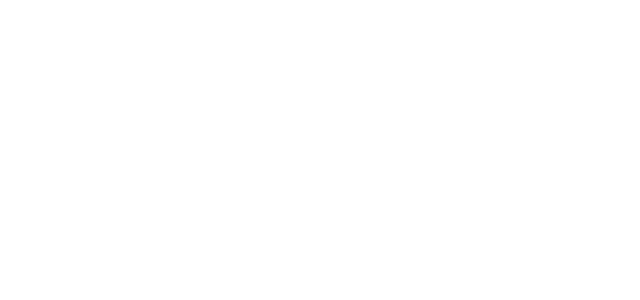
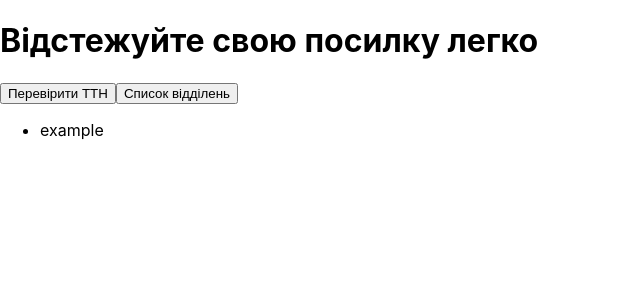
Before and after one commit to Andrii-Pershko/frontend_SAME, a React (Create React App) app: page /frontend_SAME/departaments in a window 1280 px wide. Before the commit this address had no page. Shown: the top 300 px of the page, without its empty margins (0-640 px from the left). Built offline with nearby package versions, Linux system fonts and the light colour scheme.

Commit message:
complete html path

```diff
--- a/src/components/App.jsx
+++ b/src/components/App.jsx
@@ -1,13 +1,14 @@
 import { Route, Routes } from 'react-router-dom';
 import SharedLayout from './SharedLayout';
 import Home from 'page/Home';
+import { DepartmentList } from 'page/DepartmentList/DepartmentList';
 
 export const App = () => {
   return (
     <Routes>
       <Route path="/" Component={SharedLayout}>
         <Route index Component={Home}></Route>
-        <Route></Route>
+        <Route path="/departaments" Component={DepartmentList}></Route>
       </Route>
     </Routes>
   );
--- /dev/null
+++ b/src/components/Container/Container.js
@@ -0,0 +1,5 @@
+const Container = ({ children }) => {
+  return <div>{children}</div>;
+};
+
+export default Container;
--- /dev/null
+++ b/src/components/Container/index.js
@@ -0,0 +1 @@
+export { default } from './Container';
--- a/src/components/HistoryBlock/HistoryBlock.js
+++ b/src/components/HistoryBlock/HistoryBlock.js
@@ -1,5 +1,5 @@
 const HistoryBlock = () => {
-  return <div>History block</div>;
+  return <aside>Історія</aside>;
 };
 
-export { HistoryBlock };
+export default HistoryBlock;
--- a/src/components/InformationBlock/InformationBlock.js
+++ b/src/components/InformationBlock/InformationBlock.js
@@ -1,5 +1,5 @@
-const InformationBlock = () => {
-  return <div>Info block</div>;
+const InformationBlock = ({ children }) => {
+  return <div>{children}</div>;
 };
 
-export { InformationBlock };
+export default InformationBlock;
--- a/src/components/InputTTN/InputTTN.js
+++ b/src/components/InputTTN/InputTTN.js
@@ -1,9 +1,5 @@
 const InputTTN = () => {
-  return (
-    <form>
-      <input></input>
-    </form>
-  );
+  return <input></input>;
 };
 
-export {InputTTN}
+export { InputTTN };
--- a/src/components/NavigateBtn/NavigateBtn.js
+++ b/src/components/NavigateBtn/NavigateBtn.js
@@ -1,5 +1,12 @@
-const NavigateBtn = () => {
-  return <button>test</button>;
+import { useNavigate } from 'react-router-dom';
+
+const NavigateBtn = ({ content, navigateTo }) => {
+  const navigate = useNavigate();
+
+  const handlerNavigate = () => {
+    navigate(navigateTo);
+  };
+  return <button onClick={handlerNavigate}>{content}</button>;
 };
 
 export { NavigateBtn };
--- a/src/components/SharedLayout/SharedLayout.js
+++ b/src/components/SharedLayout/SharedLayout.js
@@ -1,5 +1,28 @@
+import Container from 'components/Container/Container';
+import { NavigateBtn } from 'components/NavigateBtn/NavigateBtn';
+import { Suspense } from 'react';
+import { Outlet } from 'react-router-dom';
+
 const SharedLayout = () => {
-  return <header> I header</header>;
+  return (
+    <>
+      <header>
+        <h1> Відстежуйте свою посилку легко</h1>
+        <NavigateBtn navigateTo={'/'} content={'Перевірити ТТН'}></NavigateBtn>
+        <NavigateBtn
+          navigateTo={'/departaments'}
+          content={'Список відділень'}
+        ></NavigateBtn>
+      </header>
+      <Suspense fallback={<div>Loading page...</div>}>
+        <main>
+          <Container>
+            <Outlet />
+          </Container>
+        </main>
+      </Suspense>
+    </>
+  );
 };
 
 export default SharedLayout;
--- /dev/null
+++ b/src/components/StatusBlock/StatusBlock.js
@@ -0,0 +1,11 @@
+const StatusBlock = () => {
+  return (
+    <>
+      <p>Статус доставки:</p>
+      <p>Відправлено:</p>
+      <p>Отримано:</p>
+    </>
+  );
+};
+
+export default StatusBlock;
--- /dev/null
+++ b/src/components/StatusBlock/index.js
@@ -0,0 +1 @@
+export { default } from './StatusBlock';
--- a/src/page/DepartmentList/DepartmentList.js
+++ b/src/page/DepartmentList/DepartmentList.js
@@ -1,8 +1,8 @@
 const DepartmentList = () => {
   return (
-    <>
-      <h1>Department page</h1>
-    </>
+    <ul>
+      <li>example</li>
+    </ul>
   );
 };
 
--- a/src/page/Home/Home.js
+++ b/src/page/Home/Home.js
@@ -1,7 +1,21 @@
+import { BtnGetTTN } from 'components/BtnGetTTN/BtnGetTTN';
+import HistoryBlock from 'components/HistoryBlock/HistoryBlock';
+import InformationBlock from 'components/InformationBlock/InformationBlock';
+import { InputTTN } from 'components/InputTTN/InputTTN';
+import StatusBlock from 'components/StatusBlock/StatusBlock';
+
 const Home = () => {
   return (
     <>
-      <h1>Check TTN page</h1>
+      <form>
+        <InputTTN></InputTTN>
+        <BtnGetTTN></BtnGetTTN>
+      </form>
+
+      <InformationBlock>
+        <HistoryBlock></HistoryBlock>
+        <StatusBlock></StatusBlock>
+      </InformationBlock>
     </>
   );
 };
```
